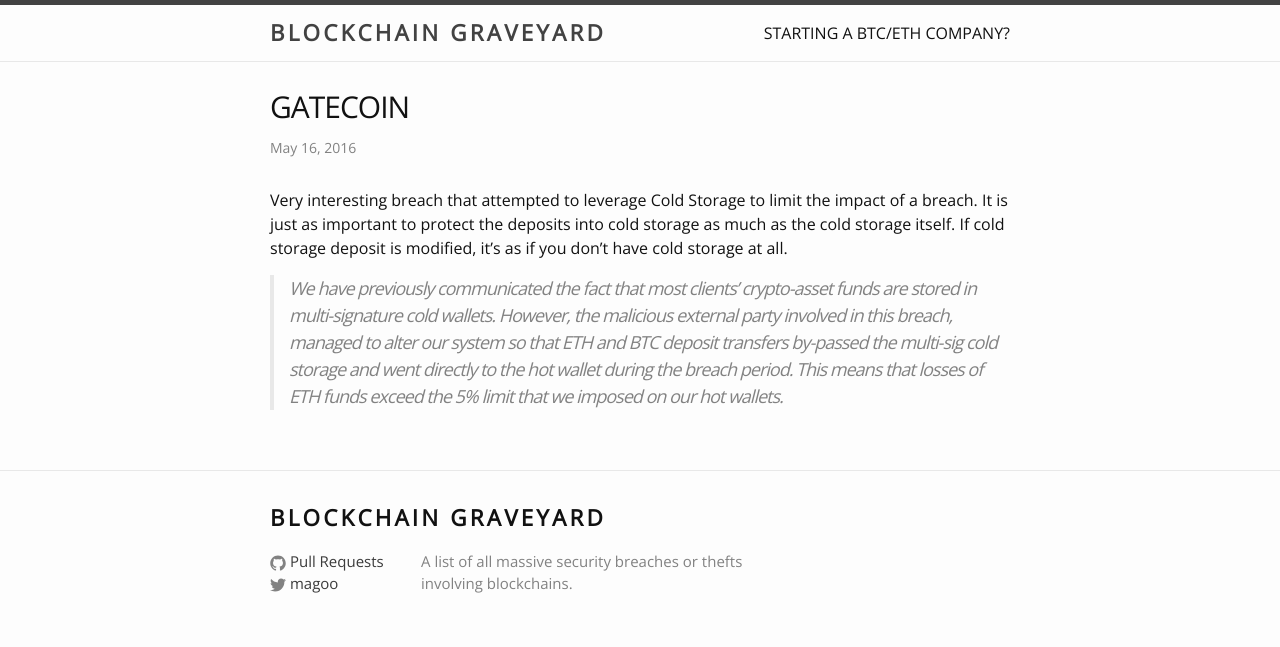
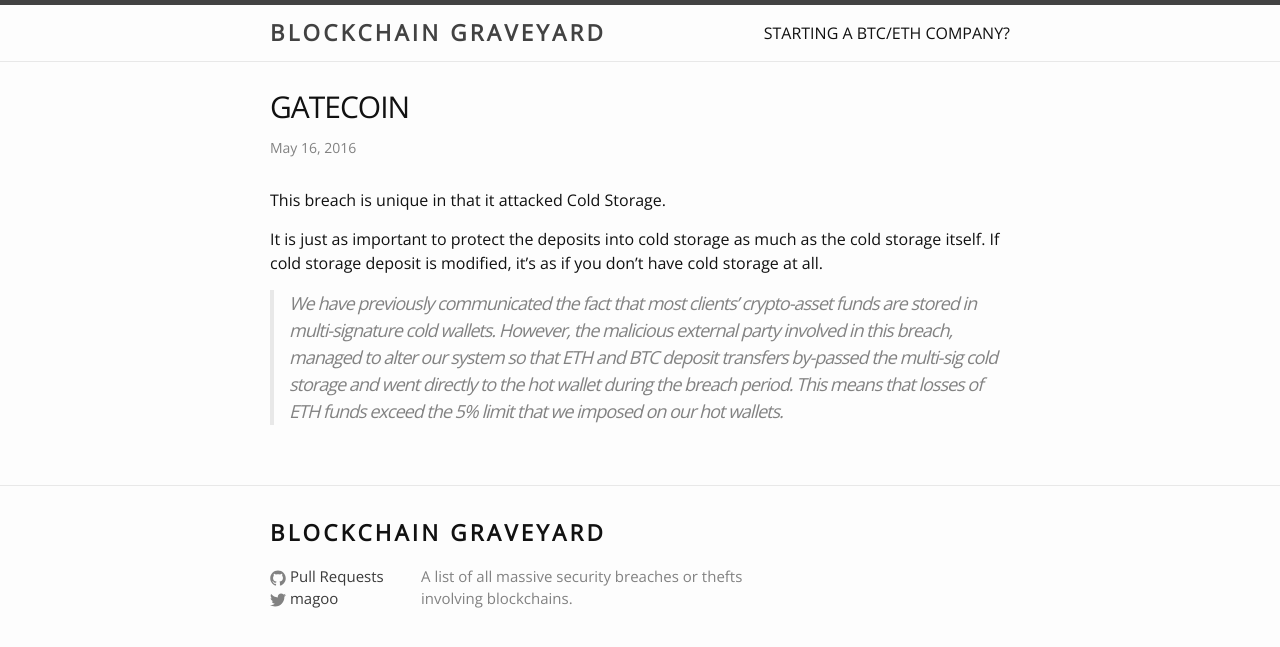
Before and after one commit to magoo/Blockchain-Graveyard, a Jekyll site: the page built from _posts/2016-05-16-gatecoin.markdown, in a window 1280 px wide. Shown: the top 647 px of the page. Built offline with Jekyll 4.4.1, drawn with Linux system fonts in a browser that asks for light colours; nearby versions of some CDN libraries.

Commit message:
Modifying Gatecoin

```diff
--- a/_posts/2016-05-16-gatecoin.markdown
+++ b/_posts/2016-05-16-gatecoin.markdown
@@ -5,6 +5,8 @@
 categories: bitcoin breach
 link: http://archive.is/rcnG4
 ---
-Very interesting breach that attempted to leverage Cold Storage to limit the impact of a breach. It is just as important to protect the deposits into cold storage as much as the cold storage itself. If cold storage deposit is modified, it's as if you don't have cold storage at all.
+This breach is unique in that it attacked Cold Storage.
+
+It is just as important to protect the deposits into cold storage as much as the cold storage itself. If cold storage deposit is modified, it's as if you don't have cold storage at all.
 
 > We have previously communicated the fact that most clients’ crypto-asset funds are stored in multi-signature cold wallets. However, the malicious external party involved in this breach, managed to alter our system so that ETH and BTC deposit transfers by-passed the multi-sig cold storage and went directly to the hot wallet during the breach period. This means that losses of ETH funds exceed the 5% limit that we imposed on our hot wallets.
```
